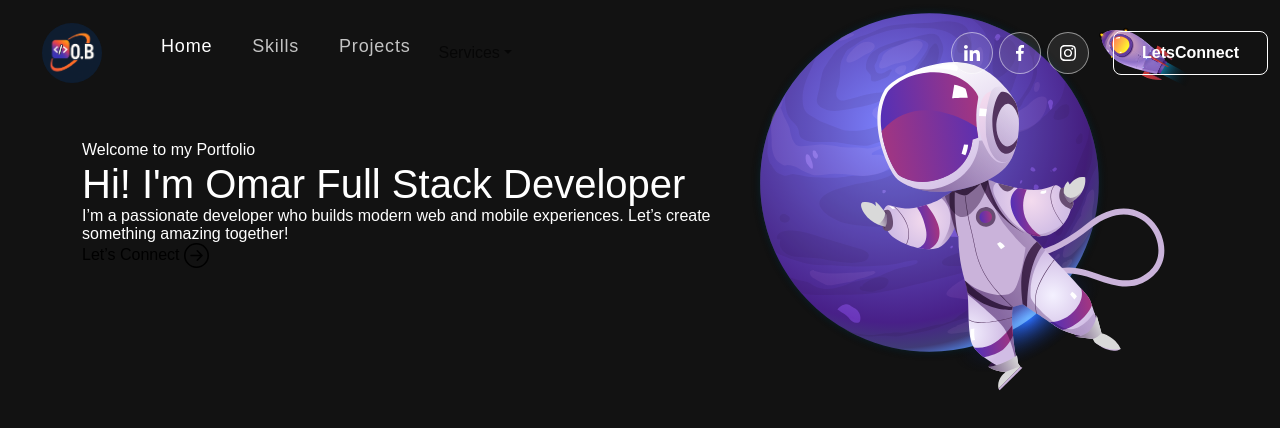
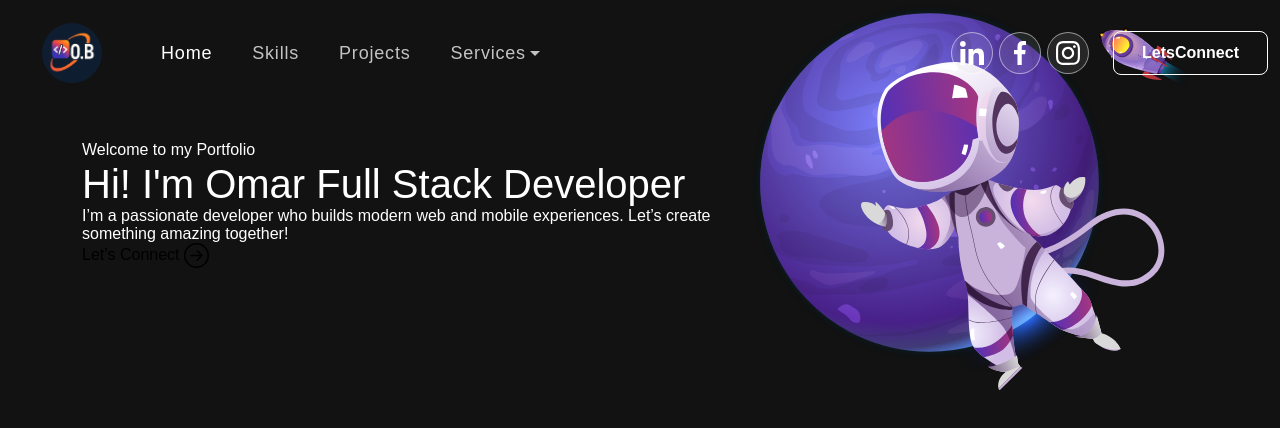
Before and after one commit to omar-albarakeh/omar-portfilio-v2, a React (Create React App) app: page / in a window 1280 px wide. Shown: the top 428 px of the page. Built offline with nearby package versions, Linux system fonts and the light colour scheme.

Commit message:
Navbar updated updated

```diff
--- a/src/app.css
+++ b/src/app.css
@@ -144,7 +144,7 @@ nav.navbar a.navbar-brand {
 }
 
 .social-icon a img {
-  width: 40%;
+  width: 60%;
   z-index: 1;
   transition: 0.3s ease-in-out;
 }
@@ -241,7 +241,7 @@ nav.navbar a.navbar-brand {
 }
 
 .navbar .dropdown-menu {
-  background-color: #1e1e1e;
+  background-color: #130e0e;
   border: none;
   border-radius: 8px;
   padding: 10px 0;
@@ -271,3 +271,23 @@ nav.navbar a.navbar-brand {
   border-radius: 50px;
   margin-left: 30px;
 }
+.navbar .dropdown-toggle {
+  color: #fff !important;
+  font-weight: 400;
+  letter-spacing: 0.8px;
+  padding: 0 20px !important;
+  font-size: 18px;
+  opacity: 0.75;
+  transition: 0.3s ease-in-out;
+  background: transparent !important;
+  border: none !important;
+  display: flex;
+  align-items: center;
+  height: 100%;
+}
+
+.navbar .dropdown-toggle:hover,
+.navbar .dropdown-toggle.show {
+  opacity: 1;
+  color: #fff !important;
+}
```
